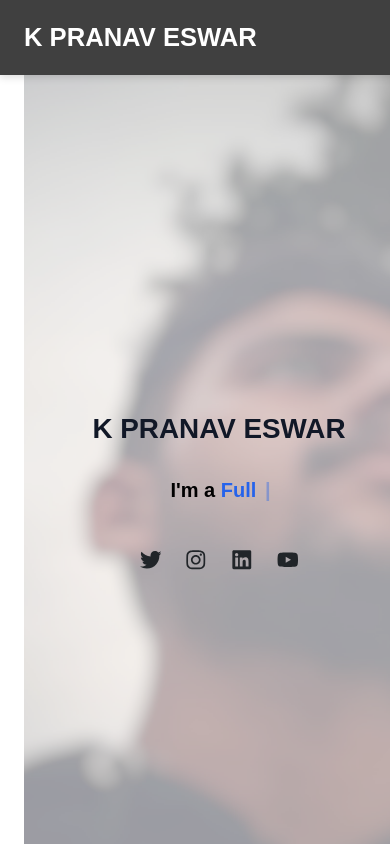
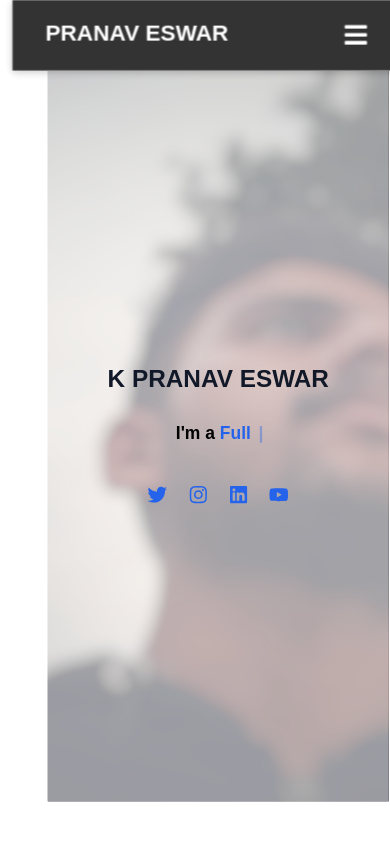
Before and after one commit to K-PranavEswar/K-PranavEswar.github.io, a React (Vite) app: page / in a window 390 px wide. Shown: the top 844 px of the page. Built offline with nearby package versions, Linux system fonts and the light colour scheme; a small style sheet from the web is missing.

Commit message:
current committed

```diff
--- a/src/components/Header.jsx
+++ b/src/components/Header.jsx
@@ -1,4 +1,4 @@
-import React, { useState } from 'react';
+import React, { useState, useEffect } from 'react';
 import { motion, AnimatePresence } from 'framer-motion';
 import { FaBars, FaTimes } from 'react-icons/fa';
 import './css/Header.css';
@@ -7,15 +7,22 @@ const navItems = ['home', 'about', 'projects', 'skills', 'contact'];
 
 const Header = () => {
   const [isOpen, setIsOpen] = useState(false);
+  const [isMobile, setIsMobile] = useState(window.innerWidth < 768);
 
   const toggleNav = () => setIsOpen(!isOpen);
   const closeNav = () => setIsOpen(false);
+
+  useEffect(() => {
+    const handleResize = () => setIsMobile(window.innerWidth < 768);
+    window.addEventListener('resize', handleResize);
+    return () => window.removeEventListener('resize', handleResize);
+  }, []);
 
   return (
     <>
       <header className="header">
         <div className="header-container">
-          <a href="#home" className="logo">K PRANAV ESWAR</a>
+          <a href="#home" className="logo">PRANAV ESWAR</a>
 
           <nav className="nav-desktop">
             {navItems.map((item) => (
@@ -35,9 +42,21 @@ const Header = () => {
         {isOpen && (
           <motion.nav
             className="nav-mobile"
-            initial={{ x: '-100%' }}
-            animate={{ x: 0 }}
-            exit={{ x: '-100%' }}
+            initial={
+              isMobile
+                ? { x: '-100%', scale: 1.1, opacity: 0 }
+                : { x: '-100%' }
+            }
+            animate={
+              isMobile
+                ? { x: 0, scale: 1, opacity: 1 }
+                : { x: 0 }
+            }
+            exit={
+              isMobile
+                ? { x: '-100%', scale: 0.95, opacity: 0 }
+                : { x: '-100%' }
+            }
             transition={{ type: 'spring', stiffness: 260, damping: 22 }}
           >
             <div className="nav-mobile-header">
--- a/src/components/Hero.jsx
+++ b/src/components/Hero.jsx
@@ -15,9 +15,7 @@ const Hero = () => {
         backgroundSize: 'cover',
         backgroundPosition: 'center',
         backgroundRepeat: 'no-repeat',
-  overflow:'hidden'
       }}
-
     >
       <div className="hero-overlay" />
 
@@ -58,16 +56,16 @@ const Hero = () => {
         </motion.p>
 
         <div className="social-icons mt-4 d-flex gap-4">
-  <a href="https://x.com/PranavEswar5" target="_blank" rel="noopener noreferrer" aria-label="Twitter" className="text-dark fs-4">
+          <a href="https://x.com/PranavEswar5" target="_blank" rel="noopener noreferrer" aria-label="Twitter">
             <FaTwitter />
           </a>
-  <a href="https://www.instagram.com/equizzle_arts" target="_blank" rel="noopener noreferrer" aria-label="Instagram" className="text-dark fs-4">
+          <a href="https://www.instagram.com/equizzle_arts" target="_blank" rel="noopener noreferrer" aria-label="Instagram">
             <FaInstagram />
           </a>
-  <a href="https://www.linkedin.com/in/k-pranav-eswar1/" target="_blank" rel="noopener noreferrer" aria-label="LinkedIn" className="text-dark fs-4">
+          <a href="https://www.linkedin.com/in/k-pranav-eswar1/" target="_blank" rel="noopener noreferrer" aria-label="LinkedIn">
             <FaLinkedin />
           </a>
-  <a href="https://www.youtube.com/@equizzlearts" target="_blank" rel="noopener noreferrer" aria-label="YouTube" className="text-dark fs-4">
+          <a href="https://www.youtube.com/@equizzlearts" target="_blank" rel="noopener noreferrer" aria-label="YouTube">
             <FaYoutube />
           </a>
         </div>
--- a/src/components/Projects.jsx
+++ b/src/components/Projects.jsx
@@ -1,26 +1,31 @@
-import React from 'react';
+import React, { useState } from 'react';
 import { Typewriter } from 'react-simple-typewriter';
 import './css/Projects.css';
-
-// Import logos
+import { FaAngleDown } from 'react-icons/fa';
 import chrisAccessLogo from '../assets/favicon.ico';
 import medinetLogo from '../assets/mednet.png';
 
 const Projects = () => {
+  const [activeIndex, setActiveIndex] = useState(null);
+
   const projectList = [
     {
-      title: "ChrisAccessEdge",
+      title: 'ChrisAccessEdge',
       logo: chrisAccessLogo,
       description:
-        "The Visitor Pass Management Mechanism is a full-stack Java-based system designed to digitize and streamline visitor management at Christ College Institution. Developed using Spring Boot, React.js, Node.js, JavaScript, HTML, and CSS, this system replaces traditional manual visitor logs with an efficient and secure digital solution.",
+        'The Visitor Pass Management Mechanism is a full-stack Java-based system designed to digitize and streamline visitor management at Christ College Institution. Developed using Spring Boot, React.js, Node.js, JavaScript, HTML, and CSS, this system replaces traditional manual visitor logs with an efficient and secure digital solution.',
     },
     {
-      title: "MEDINET-GPS",
+      title: 'MEDINET-GPS',
       logo: medinetLogo,
       description:
-        "Medinet - GPS is a real-time mobile and web application designed to assist accident patients by connecting them quickly to nearby hospitals with the required medical facilities. It enables ambulances to navigate efficiently, reduces traffic congestion through smart coordination, and ensures the patient reaches the correct hospital quickly — ultimately helping save lives.",
+        'Medinet - GPS is a real-time mobile and web application designed to assist accident patients by connecting them quickly to nearby hospitals with the required medical facilities. It enables ambulances to navigate efficiently, reduces traffic congestion through smart coordination, and ensures the patient reaches the correct hospital quickly — ultimately helping save lives.',
     },
   ];
+
+  const handleToggle = (index) => {
+    setActiveIndex(activeIndex === index ? null : index);
+  };
 
   return (
     <section className="projects-section" id="projects">
@@ -28,8 +33,13 @@ const Projects = () => {
 
       <div className="projects-grid">
         {projectList.map((project, index) => (
-          <div className="project-card" key={index}>
-            {/* Display logo if exists */}
+          <div
+            className={`project-card ${activeIndex === index ? 'active' : ''}`}
+            key={index}
+            onClick={() => handleToggle(index)}
+          >
+            <div className="project-header">
+              <div className="project-info">
                 {project.logo && (
                   <img
                     src={project.logo}
@@ -37,19 +47,27 @@ const Projects = () => {
                     className="project-logo"
                   />
                 )}
+                <h3 className="project-title">{project.title}</h3>
+              </div>
 
-            <h3 className="project-title">{project.title}</h3>
+              {activeIndex === index && (
+                <FaAngleDown className="blinking-arrow" />
+              )}
+            </div>
+
+            {activeIndex === index && (
               <p className="project-description">
                 <Typewriter
                   words={[project.description]}
                   loop={1}
                   cursor
                   cursorStyle="_"
-                typeSpeed={35}
+                  typeSpeed={30}
                   deleteSpeed={0}
                   delaySpeed={1000}
                 />
               </p>
+            )}
           </div>
         ))}
       </div>
--- a/src/components/css/About.css
+++ b/src/components/css/About.css
@@ -29,6 +29,7 @@ html, body {
   max-width: 1200px;
   width: 100%;
 }
+
 .about-section h2 {
   font-weight: 700;
   font-size: 2.2rem;
@@ -52,7 +53,7 @@ html, body {
 
 .about-photo {
   width: 100%;
-  height: 300px;
+  height: 400px;
   object-fit: cover;
   display: block;
   transition: transform 0.3s ease, box-shadow 0.3s ease;
@@ -191,3 +192,17 @@ html, body {
     font-size: 0.9rem;
   }
 }
+
+/* ✅ Zoom-out effect on small screens */
+@media (max-width: 480px) {
+  #root {
+    transform: scale(0.94);
+    transform-origin: top center;
+    width: 106%;
+    transition: transform 0.3s ease-in-out;
+  }
+
+  html, body {
+    overflow-x: hidden;
+  }
+}
--- a/src/components/css/Header.css
+++ b/src/components/css/Header.css
@@ -1,15 +1,14 @@
-/* Sticky Transparent Header */
+/* Sticky transparent header */
 .header {
   position: sticky;
   top: 0;
   z-index: 1000;
-  background-color: rgba(0, 0, 0, 0.75);
-  backdrop-filter: blur(10px);
-  -webkit-backdrop-filter: blur(10px);
-  box-shadow: 0 2px 8px rgba(0, 0, 0, 0.15);
+  background-color: rgba(0, 0, 0, 0.8);
+  backdrop-filter: blur(12px);
+  -webkit-backdrop-filter: blur(12px);
+  box-shadow: 0 2px 8px rgba(0, 0, 0, 0.2);
 }
 
-/* Header Container */
 .header-container {
   max-width: 1200px;
   margin: auto;
@@ -19,7 +18,7 @@
   align-items: center;
 }
 
-/* Logo / Brand */
+/* Branding */
 .logo {
   font-size: 1.6rem;
   font-weight: 600;
@@ -33,15 +32,15 @@
   color: #2563eb;
 }
 
-/* Desktop Navigation */
+/* Desktop links */
 .nav-desktop {
   display: none;
 }
 
 .nav-link {
-  margin-left: 1.5rem;
   color: #ffffff;
   font-weight: 500;
+  margin-left: 1.5rem;
   text-decoration: none;
   font-family: 'Poppins', sans-serif;
   transition: color 0.3s ease;
@@ -51,7 +50,7 @@
   color: #2563eb;
 }
 
-/* Mobile Toggle (Hamburger) */
+/* Hamburger icon */
 .nav-toggle {
   font-size: 1.8rem;
   cursor: pointer;
@@ -65,7 +64,7 @@
   transform: rotate(90deg);
 }
 
-/* Mobile Navigation Panel */
+/* Mobile sidebar */
 .nav-mobile {
   position: fixed;
   top: 0;
@@ -111,7 +110,7 @@
   transform: translateX(5px);
 }
 
-/* Show Desktop Nav and Hide Hamburger on Larger Screens */
+/* Responsive Styles */
 @media (min-width: 768px) {
   .nav-desktop {
     display: flex;
@@ -120,4 +119,21 @@
   .nav-toggle {
     display: none;
   }
+
+  .nav-mobile {
+    display: none;
+  }
 }
+
+/* ✅ Zoom-out for screens ≤ 480px */
+@media (max-width: 480px) {
+  .header-container {
+    transform: scale(0.94);
+    transform-origin: top center;
+  }
+
+  .nav-mobile {
+    transform: scale(0.94);
+    transform-origin: left top;
+  }
+}
--- a/src/components/css/Hero.css
+++ b/src/components/css/Hero.css
@@ -70,6 +70,8 @@
 @media (max-width: 480px) {
   .hero-full {
     padding: 1.5rem 1rem;
+    transform: scale(0.93); /* 🔍 Zoom-out effect */
+    transform-origin: top center;
   }
 
   .hero-content h1 {
@@ -118,6 +120,7 @@
     font-size: 1.8rem;
   }
 }
+
 .hero-scroll-wrapper::-webkit-scrollbar {
   display: none;
 }
--- a/src/components/css/Projects.css
+++ b/src/components/css/Projects.css
@@ -26,6 +26,7 @@
   box-shadow: 0 4px 10px rgba(0, 0, 0, 0.06);
   transition: transform 0.3s ease, box-shadow 0.3s ease;
   text-align: left;
+  cursor: pointer;
 }
 
 .project-card:hover {
@@ -33,10 +34,29 @@
   box-shadow: 0 10px 25px rgba(0, 0, 0, 0.08);
 }
 
+.project-logo {
+  max-width: 100px;
+  margin-bottom: 1rem;
+  display: block;
+  margin-left: auto;
+  margin-right: auto;
+}
+
+.project-header {
+  display: flex;
+  justify-content: space-between;
+  align-items: center;
+}
+
+.project-info {
+  display: flex;
+  align-items: center;
+  gap: 1rem;
+}
+
 .project-title {
   font-size: 1.4rem;
   font-weight: 600;
-  margin-bottom: 10px;
   color: #111827;
 }
 
@@ -44,7 +64,20 @@
   font-size: 1rem;
   color: #374151;
   line-height: 1.6;
+  margin-top: 1rem;
   min-height: 4rem;
+}
+
+.blinking-arrow {
+  color: #2563eb;
+  font-size: 1.4rem;
+  animation: blink 1.3s infinite;
+}
+
+@keyframes blink {
+  0% { opacity: 1; }
+  50% { opacity: 0; }
+  100% { opacity: 1; }
 }
 
 /* Scroll position offset for sticky nav */
@@ -65,6 +98,10 @@
   .project-description {
     font-size: 0.95rem;
   }
+
+  .blinking-arrow {
+    font-size: 1.2rem;
+  }
 }
 
 @media (max-width: 576px) {
@@ -84,14 +121,13 @@
     font-size: 0.9rem;
     min-height: auto;
   }
+
+  .blinking-arrow {
+    font-size: 1rem;
+  }
 }
-.project-logo {
-  max-width: 100px;
-  margin-bottom: 1rem;
-  display: block;
-  margin-left: auto;
-  margin-right: auto;
-}
+
+/* Hide scrollbar for custom wrappers */
 .hero-scroll-wrapper::-webkit-scrollbar {
   display: none;
 }
```
Lines whose indentation alone changed are shown as unchanged.
